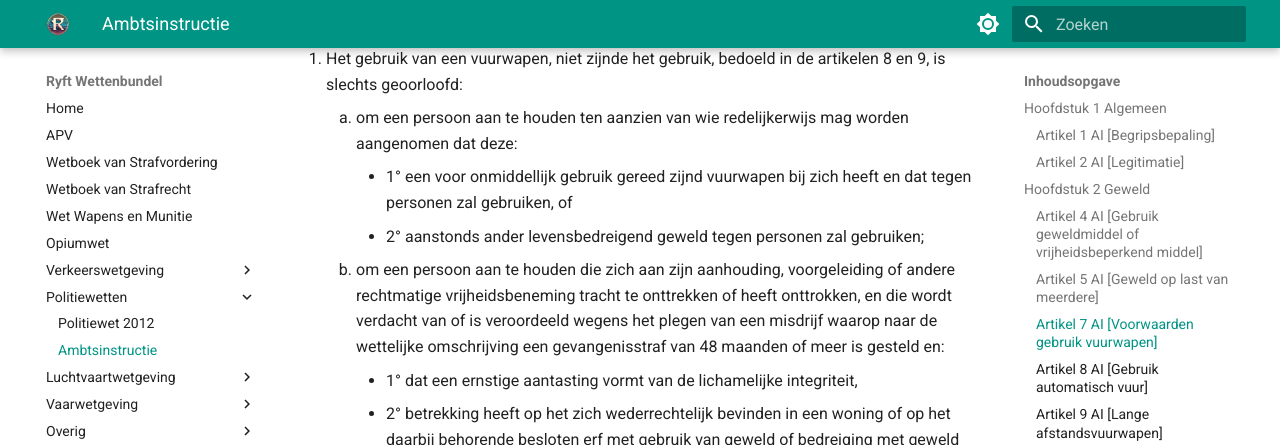
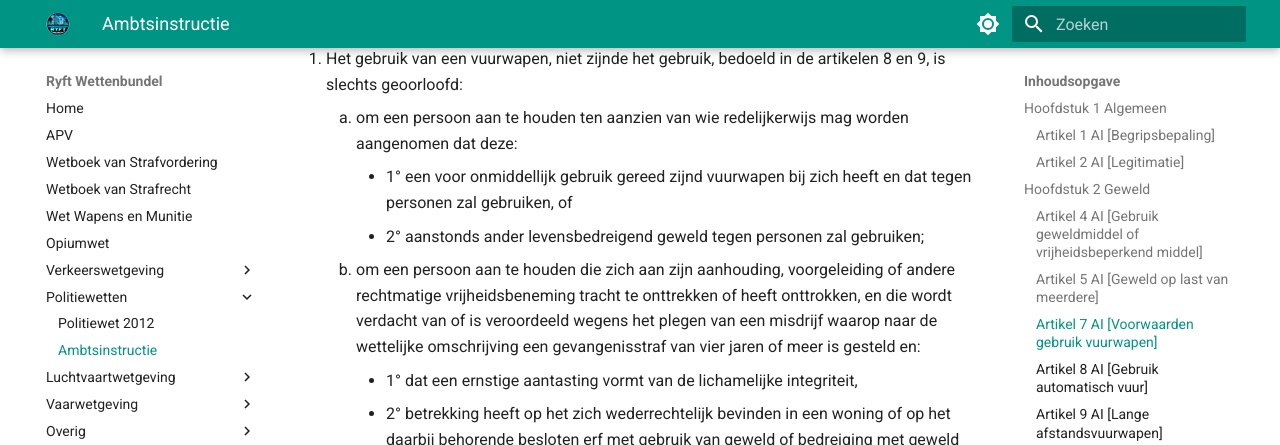
Before and after one commit to RyftRoleplay/wetten, an MkDocs documentation site: the page built from docs/politiewetten/ambtsinstructie.md, in a window 1280 px wide and 900 px high, scrolled down 2414 px. Shown: the top 445 px of the window. Built offline with MkDocs 1.6.1 and Material for MkDocs 9.7.7, drawn with Linux system fonts in a browser that asks for light colours.

Commit message:
chore:logo

```diff
--- a/docs/politiewetten/ambtsinstructie.md
+++ b/docs/politiewetten/ambtsinstructie.md
@@ -56,7 +56,7 @@
     1. om een persoon aan te houden ten aanzien van wie redelijkerwijs mag worden aangenomen dat deze:
         - 1° een voor onmiddellijk gebruik gereed zijnd vuurwapen bij zich heeft en dat tegen personen zal gebruiken, of
         - 2° aanstonds ander levensbedreigend geweld tegen personen zal gebruiken;
-    2. om een persoon aan te houden die zich aan zijn aanhouding, voorgeleiding of andere rechtmatige vrijheidsbeneming tracht te onttrekken of heeft onttrokken, en die wordt verdacht van of is veroordeeld wegens het plegen van een misdrijf waarop naar de wettelijke omschrijving een gevangenisstraf van 48 maanden of meer is gesteld en:
+    2. om een persoon aan te houden die zich aan zijn aanhouding, voorgeleiding of andere rechtmatige vrijheidsbeneming tracht te onttrekken of heeft onttrokken, en die wordt verdacht van of is veroordeeld wegens het plegen van een misdrijf waarop naar de wettelijke omschrijving een gevangenisstraf van vier jaren of meer is gesteld en:
         - 1° dat een ernstige aantasting vormt van de lichamelijke integriteit,
         - 2° betrekking heeft op het zich wederrechtelijk bevinden in een woning of op het daarbij behorende besloten erf met gebruik van geweld of bedreiging met geweld tegen personen, of,
         - 3° dat door zijn gevolg bedreigend voor de samenleving is of kan zijn.
```
Also changed, not shown: docs/assets/logo.png.
